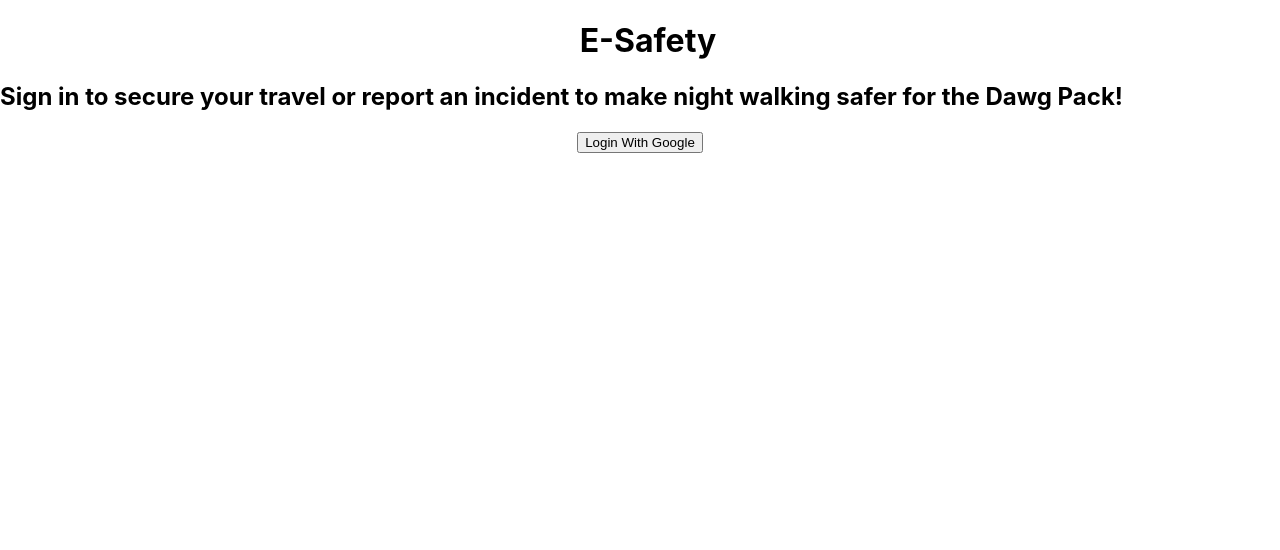
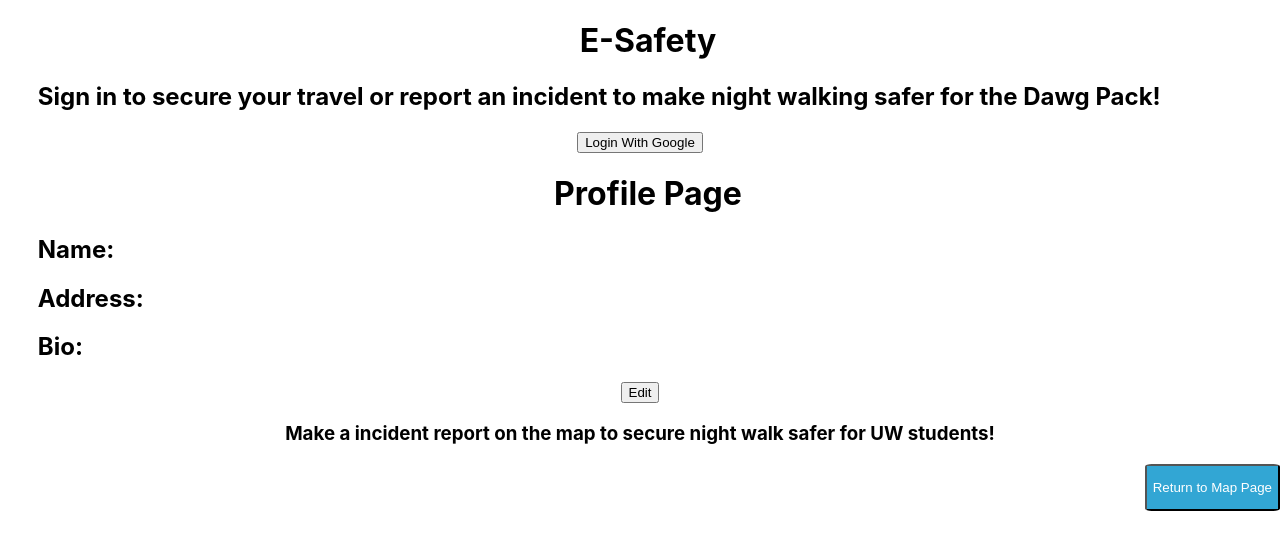
Before and after one commit to info442-spr22/e-team, a React (Create React App) app in the folder e-safety/e-safety-app/: page / in a window 1280 px wide. Shown: the top 550 px of the page. Built offline with nearby package versions, Linux system fonts and the light colour scheme; no server answers.

Commit message:
profile page and report incident button

```diff
--- a/e-safety/e-safety-app/src/App.js
+++ b/e-safety/e-safety-app/src/App.js
@@ -52,9 +52,9 @@ function App() {
           userId={userId}
           setId={setId}
         />
-        <ProfilePage />
       </div>
       ) : (<SignInPage loginWithGoogle={loginWithGoogle}/>)}
+      <ProfilePage />
     </div>
   );
 }
--- a/e-safety/e-safety-app/src/components/ProfilePage.js
+++ b/e-safety/e-safety-app/src/components/ProfilePage.js
@@ -10,7 +10,7 @@ export default function ProfilePage({token}) {
 
     return (
     <div>
-        <h1>User's Profile</h1>
+        <h1>Profile Page</h1>
 
         <div class="name">
             <h2>Name: </h2>
--- a/e-safety/e-safety-app/src/index.css
+++ b/e-safety/e-safety-app/src/index.css
@@ -44,6 +44,7 @@ h1 {
 
 h2 {
   text-align: left;
+  margin-left: 1cm;
 }
 
 .home {
```
